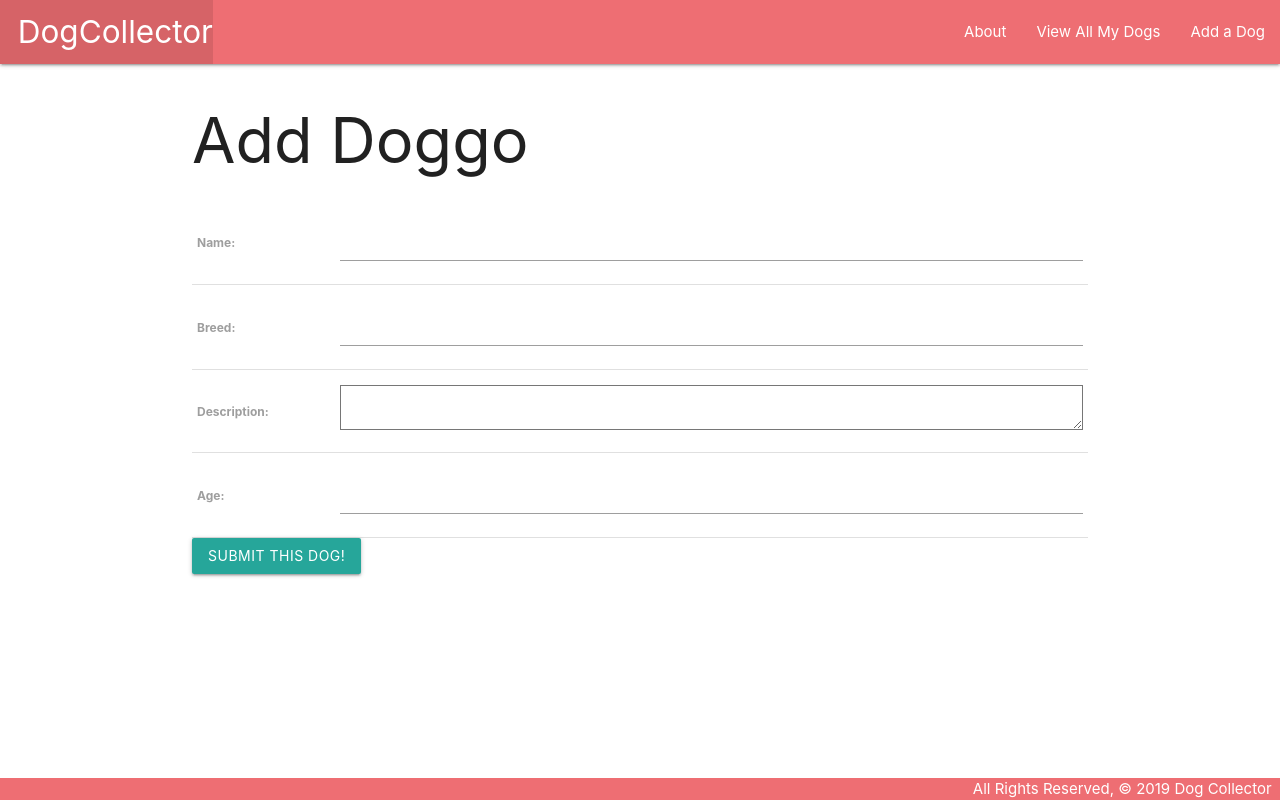
After one commit to DavidStinson/dog-collector, a Django app: page /dogs/create/ in a window 1280 px wide. The commit adds this page. Run offline with Django 3.2, Linux system fonts and the light colour scheme.

Commit message:
Finish CBV

```diff
--- a/main_app/models.py
+++ b/main_app/models.py
@@ -1,11 +1,17 @@
 from django.db import models
+from django.urls import reverse
 
 # Create your models here.
+
 
 class Dog(models.Model):
     name = models.CharField(max_length=100)
     breed = models.CharField(max_length=100)
     description = models.TextField(max_length=250)
     age = models.IntegerField()
+
     def __str__(self):
         return self.name
+
+    def get_absolute_url(self):
+        return reverse('dogs_detail', kwargs={'dog_id': self.id})
--- a/main_app/templates/base.html
+++ b/main_app/templates/base.html
@@ -29,6 +29,7 @@
           <ul class="right">
             <li><a href="{% url 'about' %}">About</a></li>
             <li><a href="{% url 'index' %}">View All My Dogs</a></li>
+            <li><a href="{% url 'dogs_create' %}">Add a Dog</a></li>
           </ul>
         </div>
       </nav>
--- a/main_app/templates/dogs/detail.html
+++ b/main_app/templates/dogs/detail.html
@@ -10,8 +10,12 @@
     {% if dog.age > 0 %}
     <p>Age: {{ dog.age }}</p>
     {% else %}
-    <p>Age: Kitten</p>
+    <p>Age: Puppy</p>
     {% endif %}
+  </div>
+  <div class="card-action">
+    <a href="{% url 'dogs_update' dog.id %}">Edit</a>
+    <a href="{% url 'dogs_delete' dog.id %}">Delete</a>
   </div>
 </div>
 
--- /dev/null
+++ b/main_app/templates/main_app/dog_form.html
@@ -0,0 +1,15 @@
+{% extends 'base.html' %} {% block content %} {% if object %}
+<h1>Edit <span class="teal-text">{{object.name}}</span></h1>
+{% else %}
+<h1>Add Doggo</h1>
+{% endif %}
+
+<form action="" method="post">
+  {% csrf_token %}
+  <table>
+    {{ form.as_table }}
+  </table>
+  <input type="submit" value="Submit this dog!" class="btn" />
+</form>
+
+{% endblock %}
--- a/main_app/urls.py
+++ b/main_app/urls.py
@@ -5,5 +5,8 @@ urlpatterns = [
     path('', views.home, name='home'),
     path('about/', views.about, name='about'),
     path('dogs/', views.dogs_index, name='index'),
-    path('dogs/<int:dog_id>/', views.dogs_detail, name='dogs_detail')
+    path('dogs/<int:dog_id>/', views.dogs_detail, name='dogs_detail'),
+    path('dogs/create/', views.DogCreate.as_view(), name='dogs_create'),
+    path('dogs/<int:pk>/update/', views.DogUpdate.as_view(), name='dogs_update'),
+    path('dogs/<int:pk>/delete/', views.DogDelete.as_view(), name='dogs_delete'),
 ]
--- a/main_app/views.py
+++ b/main_app/views.py
@@ -1,5 +1,6 @@
 from django.shortcuts import render
 from django.http import HttpResponse
+from django.views.generic.edit import CreateView, UpdateView, DeleteView
 from .models import Dog
 
 # Define the home view
@@ -21,3 +22,19 @@ def dogs_index(request):
 def dogs_detail(request, dog_id):
     dog = Dog.objects.get(id=dog_id)
     return render(request, 'dogs/detail.html', {'dog': dog})
+
+
+class DogCreate(CreateView):
+    model = Dog
+    fields = '__all__'
+    success_url = '/dogs/'
+
+
+class DogUpdate(UpdateView):
+  model = Dog
+  fields = ['description', 'age']
+
+
+class DogDelete(DeleteView):
+  model = Dog
+  success_url = '/dogs/'
```
Also changed, not shown: main_app/templates/main_app/dog_confirm_delete.html (added, +14 -0 lines).
